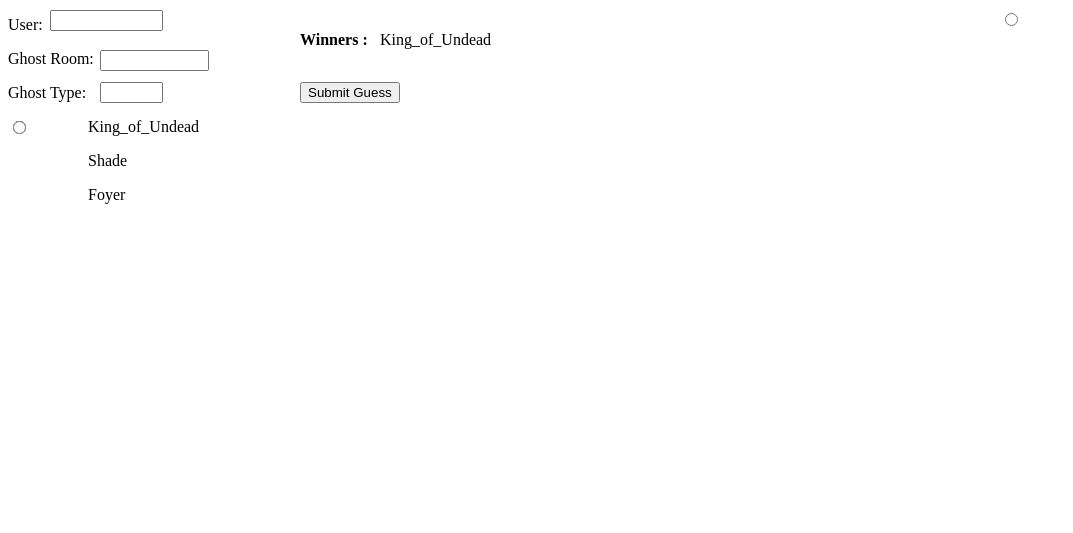
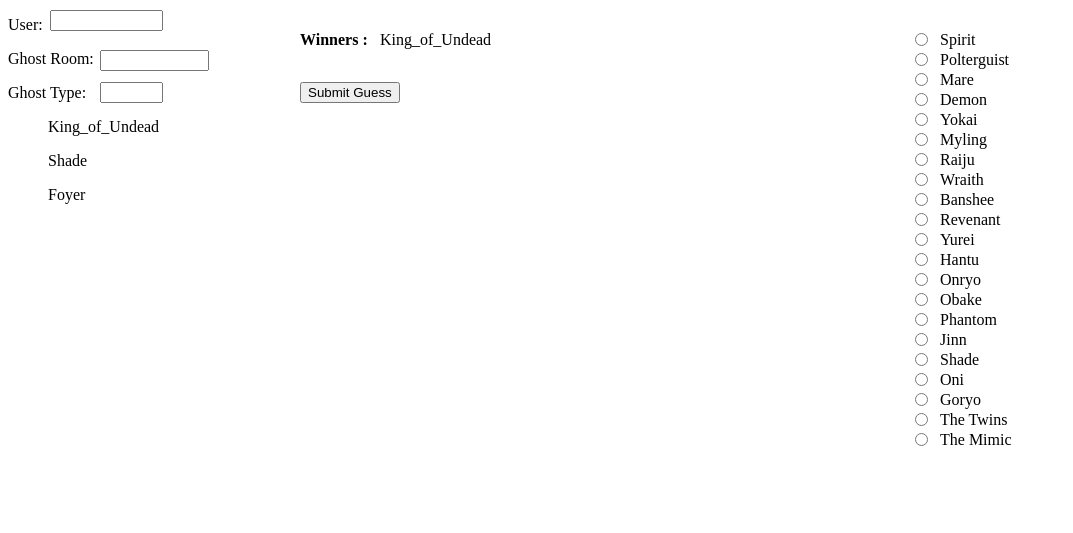
Before and after one commit to UndeadQueen/guesstheghost, a website: page src/index.html in a window 1280 px wide. Shown: the whole page, without its empty margins (0-1073 px from the left). Drawn offline with nearby package versions, Linux system fonts and the light colour scheme.

Commit message:
more design

```diff
--- a/src/index.html
+++ b/src/index.html
@@ -20,33 +20,35 @@
     <button type="submit" class="submitbutton">Submit Guess</button>
     <h4>Winners :</h4>
     <p class="winners">King_of_Undead</p>
-    <input type="radio" name="ghosttype" id="" class="ghosts Spirit">
-    <input type="radio" name="ghosttype" id="" class="ghosts">
-    <input type="radio" name="ghosttype" id="" class="ghosts">
-    <input type="radio" name="ghosttype" id="" class="ghosts">
-    <input type="radio" name="ghosttype" id="" class="ghosts">
-    <input type="radio" name="ghosttype" id="" class="ghosts">
-    <input type="radio" name="ghosttype" id="" class="ghosts">
-    <input type="radio" name="ghosttype" id="" class="ghosts">
-    <input type="radio" name="ghosttype" id="" class="ghosts">
-    <input type="radio" name="ghosttype" id="" class="ghosts">
-    <input type="radio" name="ghosttype" id="" class="ghosts">
-    <input type="radio" name="ghosttype" id="" class="ghosts">
-    <input type="radio" name="ghosttype" id="" class="ghosts">
-    <input type="radio" name="ghosttype" id="" class="ghosts">
-    <input type="radio" name="ghosttype" id="" class="ghosts">
-    <input type="radio" name="ghosttype" id="" class="ghosts">
-    <input type="radio" name="ghosttype" id="" class="ghosts">
-    <input type="radio" name="ghosttype" id="" class="ghosts">
-    <input type="radio" name="ghosttype" id="" class="ghosts">
-    <input type="radio" name="ghosttype" id="" class="ghosts">
-    <input type="radio" name="ghosttype" id="" class="ghosts">
-    <ol>
-        <ul>
-            <p>King_of_Undead</p>
-            <p>Shade</p>
-            <p>Foyer</p>
-        </ul>
+    <ul>
+        <p>King_of_Undead</p>
+        <p>Shade</p>
+        <p>Foyer</p>
+    </ul>
+    <div>
+        <input type="radio" name="ghosttype" id="" class="ghosts Spirit"><p class="Spirittext ghostnames">Spirit</p>
+        <input type="radio" name="ghosttype" id="" class="ghosts Polterguist"><p class="Polterguisttext ghostnames">Polterguist</p>
+        <input type="radio" name="ghosttype" id="" class="ghosts Mare"><p class="Maretext ghostnames">Mare</p>
+        <input type="radio" name="ghosttype" id="" class="ghosts Demon"><p class="Demontext ghostnames">Demon</p>
+        <input type="radio" name="ghosttype" id="" class="ghosts Yokai"><p class="Yokaitext ghostnames">Yokai</p>
+        <input type="radio" name="ghosttype" id="" class="ghosts Myling"><p class="Mylingtext ghostnames">Myling</p>
+        <input type="radio" name="ghosttype" id="" class="ghosts Raiju"><p class="Raijutext ghostnames">Raiju</p>
+        <input type="radio" name="ghosttype" id="" class="ghosts Wraith"><p class="Wraithtext ghostnames">Wraith</p>
+        <input type="radio" name="ghosttype" id="" class="ghosts Banshee"><p class="Bansheetext ghostnames">Banshee</p>
+        <input type="radio" name="ghosttype" id="" class="ghosts Revenant"><p class="Revenanttext ghostnames">Revenant</p>
+        <input type="radio" name="ghosttype" id="" class="ghosts Yurei"><p class="Yureitext ghostnames">Yurei</p>
+        <input type="radio" name="ghosttype" id="" class="ghosts Hantu"><p class="Hantutext ghostnames">Hantu</p>
+        <input type="radio" name="ghosttype" id="" class="ghosts Onryo"><p class="Onryotext ghostnames">Onryo</p>
+        <input type="radio" name="ghosttype" id="" class="ghosts Obake"><p class="Obaketext ghostnames">Obake</p>
+        <input type="radio" name="ghosttype" id="" class="ghosts Phantom"><p class="Phantomtext ghostnames">Phantom</p>
+        <input type="radio" name="ghosttype" id="" class="ghosts Jinn"><p class="Jinntext ghostnames">Jinn</p>
+        <input type="radio" name="ghosttype" id="" class="ghosts Shade"><p class="Shadetext ghostnames">Shade</p>
+        <input type="radio" name="ghosttype" id="" class="ghosts Oni"><p class="Onitext ghostnames">Oni</p>
+        <input type="radio" name="ghosttype" id="" class="ghosts Goryo"><p class="Goryotext ghostnames">Goryo</p>
+        <input type="radio" name="ghosttype" id="" class="ghosts Twins"><p class="Twinstext ghostnames">The Twins</p>
+        <input type="radio" name="ghosttype" id="" class="ghosts Mimic"><p class="Mimictext ghostnames">The Mimic</p>
+    </div>
+        <ol>
     </ol>
 </body>
 <script src="./index.js"></script>
--- a/src/style.css
+++ b/src/style.css
@@ -36,46 +36,139 @@ h4 {
   position: absolute;
 }
 .Shade {
+  top: 330px;
 }
 .Banshee {
+  top: 170px;
 }
 .Onryo {
+  top: 250px;
 }
 .Goryo {
+  top: 370px;
 }
-.Spirit {
-  top: 10px;
-  left: 1000px;
-}
+
 .Polterguist {
+  top: 30px;
 }
 .Mimic {
+  top: 410px;
 }
 .Demon {
+  top: 70px;
 }
 .Yokai {
+  top: 90px;
 }
 .Jinn {
+  top: 310px;
 }
 .Mare {
+  top: 50px;
 }
 .Myling {
+  top: 110px;
 }
 .Raiju {
+  top: 130px;
 }
 .Revenant {
+  top: 190px;
 }
 .Yurei {
+  top: 210px;
 }
 .Obake {
+  top: 270px;
 }
 .Phantom {
+  top: 290px;
 }
 .Oni {
+  top: 350px;
 }
 .Twins {
+  top: 390px;
 }
 .Hantu {
+  top: 230px;
 }
 .Wraith {
+  top: 150px;
 }
+div {
+  position: absolute;
+  height: 500px;
+  width: 150px;
+  padding-left: 10px;
+  padding-top: 10px;
+  left: 900px;
+  top: 20px;
+}
+.ghostnames {
+  position: absolute;
+  left: 40px;
+}
+.Spirittext {
+  top: -5px;
+}
+.Polterguisttext {
+  top: 15px;
+}
+.Maretext {
+  top: 35px;
+}
+.Demontext {
+  top: 55px;
+}
+.Yokaitext {
+  top: 75px;
+}
+.Mylingtext {
+  top: 95px;
+}
+.Raijutext {
+  top: 115px;
+}
+.Wraithtext {
+  top: 135px;
+}
+.Bansheetext {
+  top: 155px;
+}
+.Revenanttext {
+  top: 175px;
+}
+.Yureitext {
+  top: 195px;
+}
+.Hantutext {
+  top: 215px;
+}
+.Onryotext {
+  top: 235px;
+}
+.Obaketext {
+  top: 255px;
+}
+.Phantomtext {
+  top: 275px;
+}
+.Jinntext {
+  top: 295px;
+}
+.Shadetext {
+  top: 315px;
+}
+.Onitext {
+  top: 335px;
+}
+.Goryotext {
+  top: 355px;
+}
+.Twinstext {
+  top: 375px;
+}
+.Mimictext {
+  top: 395px;
+}
```
